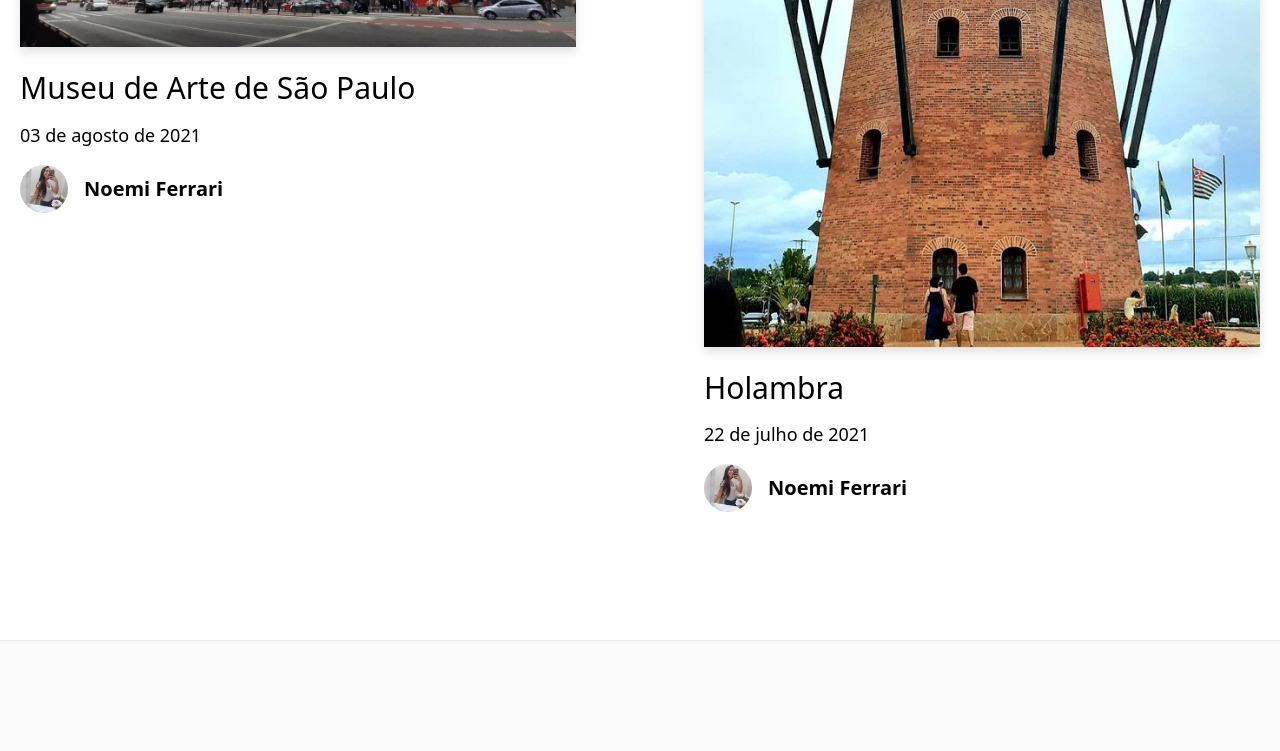
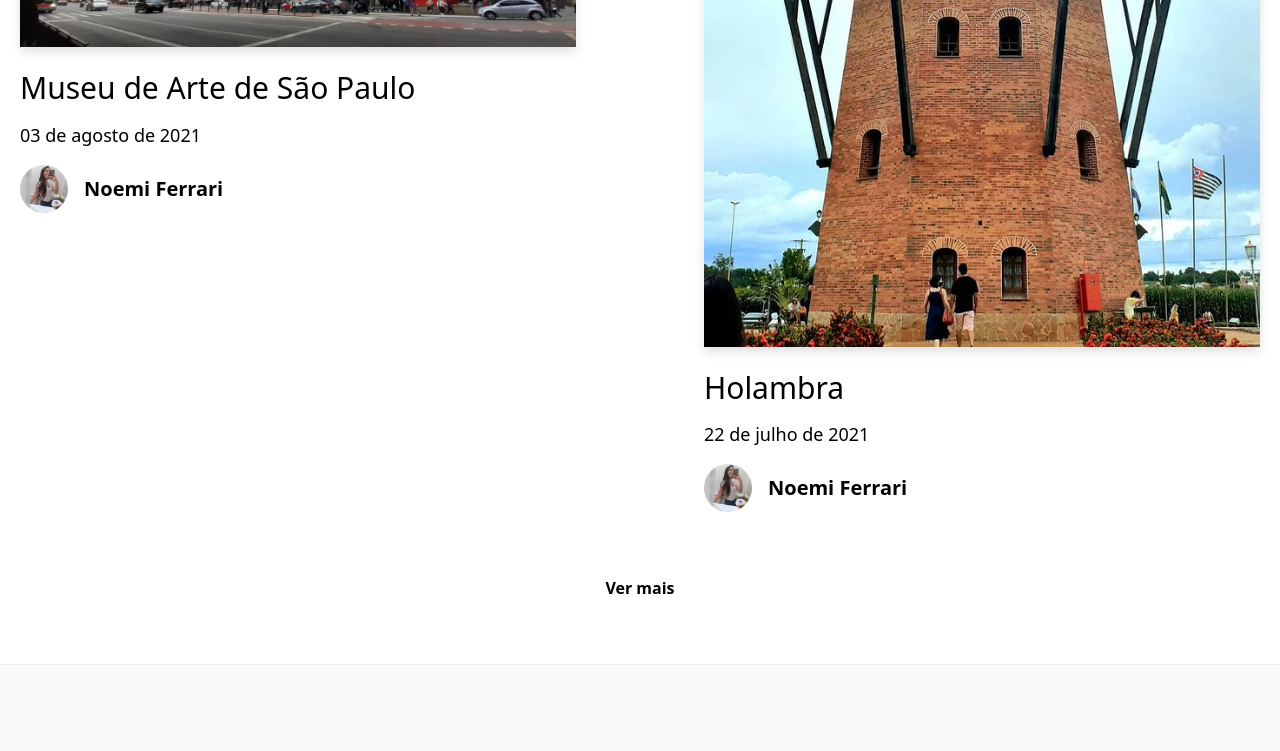
Before and after one commit to otaviothor/app-blog-nextjs, a Next.js app: page / in a window 1280 px wide. Shown: the part 1525-2276 px from the top of the page. Built offline with nearby package versions, Linux system fonts and the light colour scheme.

Commit message:
feat(index.tsx): add button to see more posts

```diff
--- a/components/more-posts.tsx
+++ b/components/more-posts.tsx
@@ -11,7 +11,7 @@ const MorePosts = ({ posts }: Props) => {
       <h2 className="mb-8 text-6xl md:text-7xl font-bold tracking-tighter leading-tight">
         Mais Postagens
       </h2>
-      <div className="grid grid-cols-1 md:grid-cols-2 md:gap-x-16 lg:gap-x-32 gap-y-20 md:gap-y-32 mb-32">
+      <div className="grid grid-cols-1 md:grid-cols-2 md:gap-x-16 lg:gap-x-32 gap-y-20 md:gap-y-32 mb-16">
         {posts.map((post) => (
           <PostPreview
             key={post.slug}
--- a/pages/index.tsx
+++ b/pages/index.tsx
@@ -34,6 +34,11 @@ const Index = ({ allPosts }: Props) => {
             />
           )}
           {morePosts.length > 0 && <MorePosts posts={morePosts} />}
+          <div className="text-center mb-16">
+            <a href={`/posts`} className="font-bold hover:underline">
+              Ver mais
+            </a>
+          </div>
         </Container>
       </Layout>
     </>
```
Also changed, not shown: 1 other file (tests, documents, lock files or other folders).
